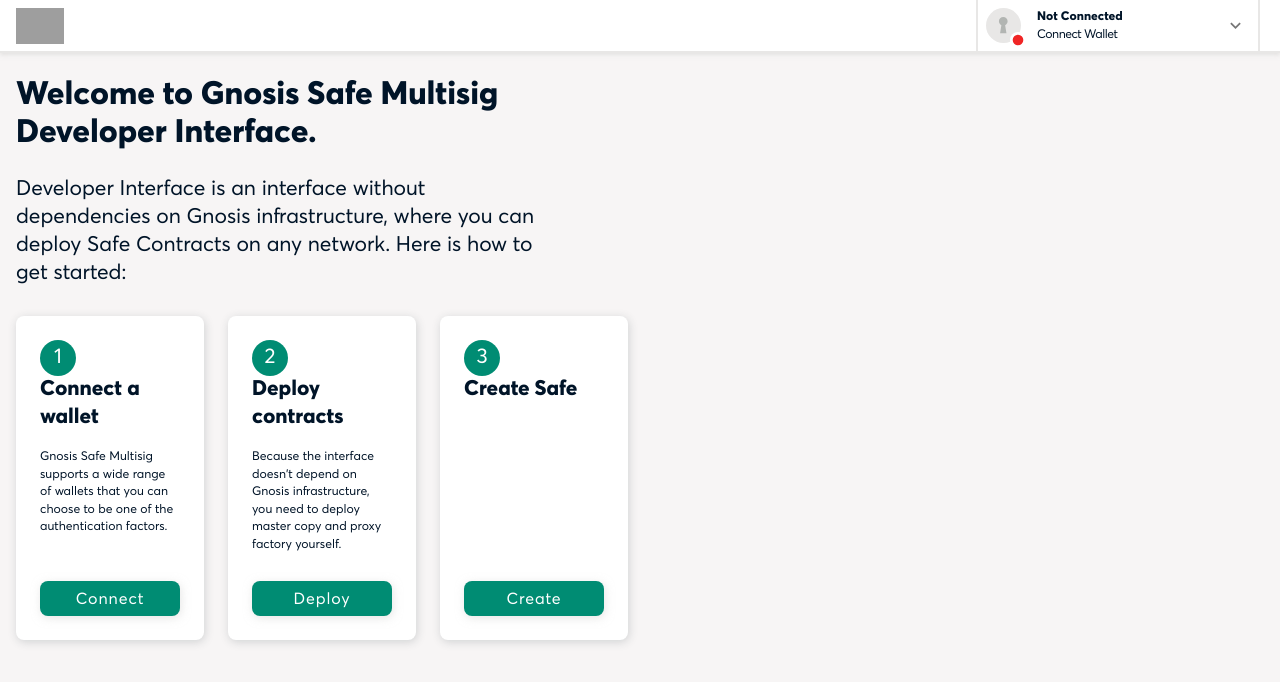
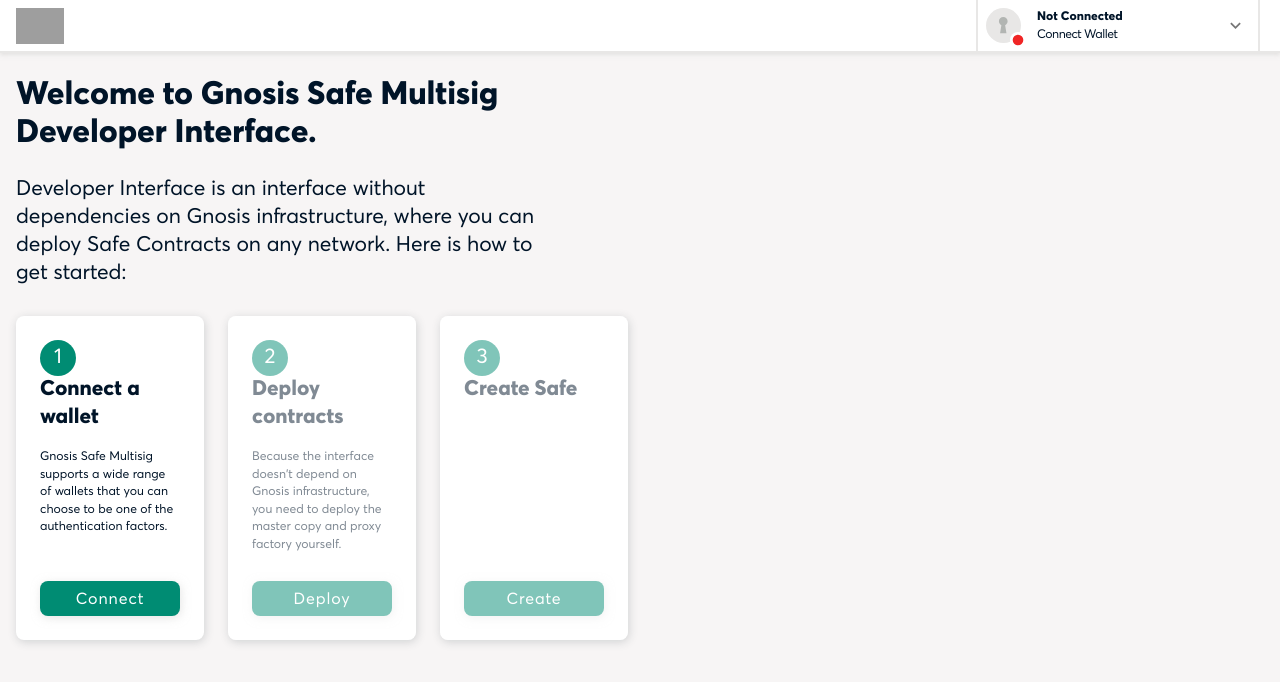
Before and after one commit to safe-global/safe-apps-sdk, a React (Create React App) app in the folder packages/safe-apps-developer-ui/: page / in a window 1280 px wide. Shown: the top 682 px of the page. Built offline with nearby package versions, Linux system fonts and the light colour scheme; grey boxes are pictures that could not be loaded; what web3modal would draw is missing.

Commit message:
deploy contracts wip

```diff
--- a/packages/safe-apps-developer-ui/src/api/safeContracts.ts
+++ b/packages/safe-apps-developer-ui/src/api/safeContracts.ts
@@ -1,10 +1,10 @@
-import GnosisSafeSol from '@gnosis.pm/safe-contracts/build/contracts/GnosisSafe.json';
+// import GnosisSafeSol from '@gnosis.pm/safe-contracts/build/contracts/GnosisSafe.json';
 import ProxyFactorySol from '@gnosis.pm/safe-contracts/build/contracts/GnosisSafeProxyFactory.json';
 import FallbackHandlerSol from '@gnosis.pm/safe-contracts/build/contracts/FallbackManager.json';
 import { JsonRpcSigner } from '@ethersproject/providers';
 import { Contract, ContractFactory } from 'ethers';
 
-const getProxyFactorySol = () => {};
+// const getProxyFactorySol = () => {};
 
 const deployProxyFactory = async (signer: JsonRpcSigner): Promise<Contract> => {
   const factory = new ContractFactory(ProxyFactorySol.abi, ProxyFactorySol.bytecode, signer);
--- a/packages/safe-apps-developer-ui/src/components/Card.tsx
+++ b/packages/safe-apps-developer-ui/src/components/Card.tsx
@@ -9,7 +9,7 @@
   position: relative;
 `;
 
-const Disabled = styled.div`
+const DisabledOverlay = styled.div`
   opacity: 0.5;
   position: absolute;
   height: 100%;
@@ -18,6 +18,8 @@
   z-index: 1;
   top: 0;
   left: 0;
+  border-radius: 8px;
+  transition: opacity 0.2s;
 `;
 
 type Props = {
@@ -25,9 +27,9 @@
   disabled?: boolean;
 } & React.HTMLAttributes<HTMLDivElement>;
 
-const Card: React.FC<Props> = ({ className, children, disabled, ...rest }): React.ReactElement => (
+const Card: React.FC<Props> = ({ className, children, disabled, ...rest }) => (
   <StyledCard className={className} {...rest}>
-    {disabled && <Disabled />}
+    {disabled && <DisabledOverlay />}
     {children}
   </StyledCard>
 );
--- a/packages/safe-apps-developer-ui/src/components/ConnectButton.tsx
+++ b/packages/safe-apps-developer-ui/src/components/ConnectButton.tsx
@@ -12,14 +12,24 @@
 
 const ConnectButton = ({ className }: { className?: string }): React.ReactElement => {
   const [disabled, setDisabled] = React.useState(false);
-  const fetchAndSetProvider = useProviderStore((state) => state.fetchAndSetProvider);
+  const [fetchAndSetProvider, updateProvider, disconnect] = useProviderStore((state) => [
+    state.fetchAndSetProvider,
+    state.updateProvider,
+    state.disconnect,
+  ]);
 
   const handleClick = async () => {
     setDisabled(true);
 
     try {
       const connection = await connectToProvider();
-      const provider = new Web3Provider(connection);
+
+      const provider = new Web3Provider(connection, 'any');
+
+      connection.on('chainChanged', updateProvider);
+      connection.on('accountsChanged', updateProvider);
+      connection.on('disconnect', disconnect);
+
       fetchAndSetProvider(provider);
     } catch (err) {
       console.error(err);
--- a/packages/safe-apps-developer-ui/src/pages/Welcome.tsx
+++ b/packages/safe-apps-developer-ui/src/pages/Welcome.tsx
@@ -2,11 +2,13 @@
 import Grid from '@material-ui/core/Grid';
 import Button from '@material-ui/core/Button';
 import { makeStyles } from '@material-ui/core/styles';
+import { JsonRpcSigner } from '@ethersproject/providers';
 import { lg, md } from 'src/styles/variables';
 import { Card } from 'src/components/Card';
 import { Dot } from 'src/components/Dot';
 import { useProviderStore } from 'src/stores/provider';
 import { ConnectButton } from 'src/components/ConnectButton';
+import { deployFallbackHandler, deployProxyFactory } from 'src/api/safeContracts';
 
 const useStyles = makeStyles({
   pageContainer: {
@@ -41,9 +43,18 @@
   },
 });
 
+const deployContracts = async (signer: JsonRpcSigner): Promise<void> => {
+  const proxy = await deployProxyFactory(signer);
+  console.log({ proxy });
+
+  const fallbackHandler = await deployFallbackHandler(signer);
+  console.log({ fallbackHandler });
+};
+
 const WelcomePage = (): React.ReactElement => {
   const classes = useStyles();
   const providerLoaded = useProviderStore((state) => state.loaded);
+  const signer = useProviderStore((state) => state.signer);
 
   return (
     <Grid container direction="column" className={classes.pageContainer}>
@@ -73,7 +84,7 @@
           </Card>
         </Grid>
         <Grid item xs={3} lg={2}>
-          <Card className={classes.stepCard}>
+          <Card className={classes.stepCard} disabled={!providerLoaded}>
             <Grid container alignItems="center" className={classes.cardTitle}>
               <Dot className={classes.dot} color="primary">
                 <Typography variant="h5">2</Typography>
@@ -81,16 +92,26 @@
               <Typography variant="h5">Deploy contracts</Typography>
             </Grid>
             <Typography variant="body2">
-              Because the interface doesn't depend on Gnosis infrastructure, you need to deploy master copy and proxy
-              factory yourself.
+              Because the interface doesn't depend on Gnosis infrastructure, you need to deploy the master copy and
+              proxy factory yourself.
             </Typography>
-            <Button type="button" variant="contained" color="primary" className={classes.btn}>
+            <Button
+              type="button"
+              variant="contained"
+              color="primary"
+              className={classes.btn}
+              onClick={() => {
+                if (signer != null) {
+                  deployContracts(signer);
+                }
+              }}
+            >
               Deploy
             </Button>
           </Card>
         </Grid>
         <Grid item xs={3} lg={2}>
-          <Card className={classes.stepCard}>
+          <Card className={classes.stepCard} disabled={!providerLoaded}>
             <Grid container alignItems="center" className={classes.cardTitle}>
               <Dot className={classes.dot} color="primary">
                 <Typography variant="h5">3</Typography>
--- a/packages/safe-apps-developer-ui/src/stores/provider.ts
+++ b/packages/safe-apps-developer-ui/src/stores/provider.ts
@@ -2,18 +2,17 @@
 import { Web3Provider, JsonRpcSigner } from '@ethersproject/providers';
 import { ETHEREUM_NETWORK_TO_ID, WALLET_PROVIDER } from 'src/api/provider';
 
-type ProviderState = {
-  loaded: boolean;
-  account: string;
-  name: string;
-  networkId: ETHEREUM_NETWORK_TO_ID;
+type ProviderInfo = { loaded: boolean; account: string; name: string; networkId: ETHEREUM_NETWORK_TO_ID };
+
+type ProviderState = ProviderInfo & {
   provider: Web3Provider | null;
   signer: JsonRpcSigner | null;
   fetchAndSetProvider: (provider: Web3Provider) => Promise<void>;
   disconnect: () => void;
+  updateProvider: () => void;
 };
 
-const useProviderStore = create<ProviderState>((set) => ({
+const useProviderStore = create<ProviderState>((set, get) => ({
   loaded: false,
   account: '',
   name: WALLET_PROVIDER.UNKNOWN,
@@ -28,6 +27,29 @@
     return set({ account, loaded: true, networkId, provider, signer: provider.getSigner() });
   },
 
+  updateProvider: async () => {
+    const { provider } = get();
+
+    if (!provider) {
+      return;
+    }
+
+    const account = (await provider.listAccounts())[0];
+    const { chainId: networkId } = await provider.getNetwork();
+
+    if (!account) {
+      return set({
+        loaded: false,
+        account: '',
+        networkId: ETHEREUM_NETWORK_TO_ID.UNKNOWN,
+        provider: null,
+        signer: null,
+      });
+    }
+
+    return set({ account, loaded: true, networkId });
+  },
+
   disconnect: () =>
     set({
       loaded: false,
```
